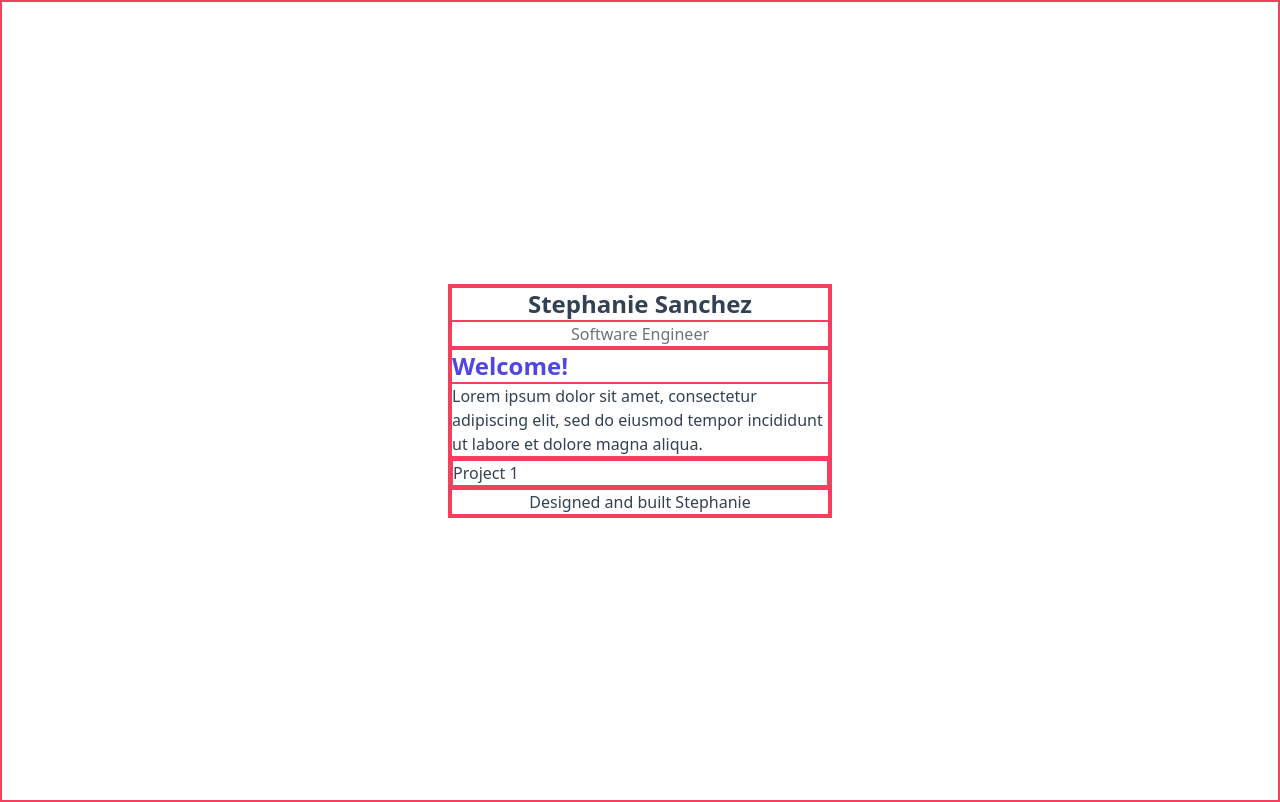
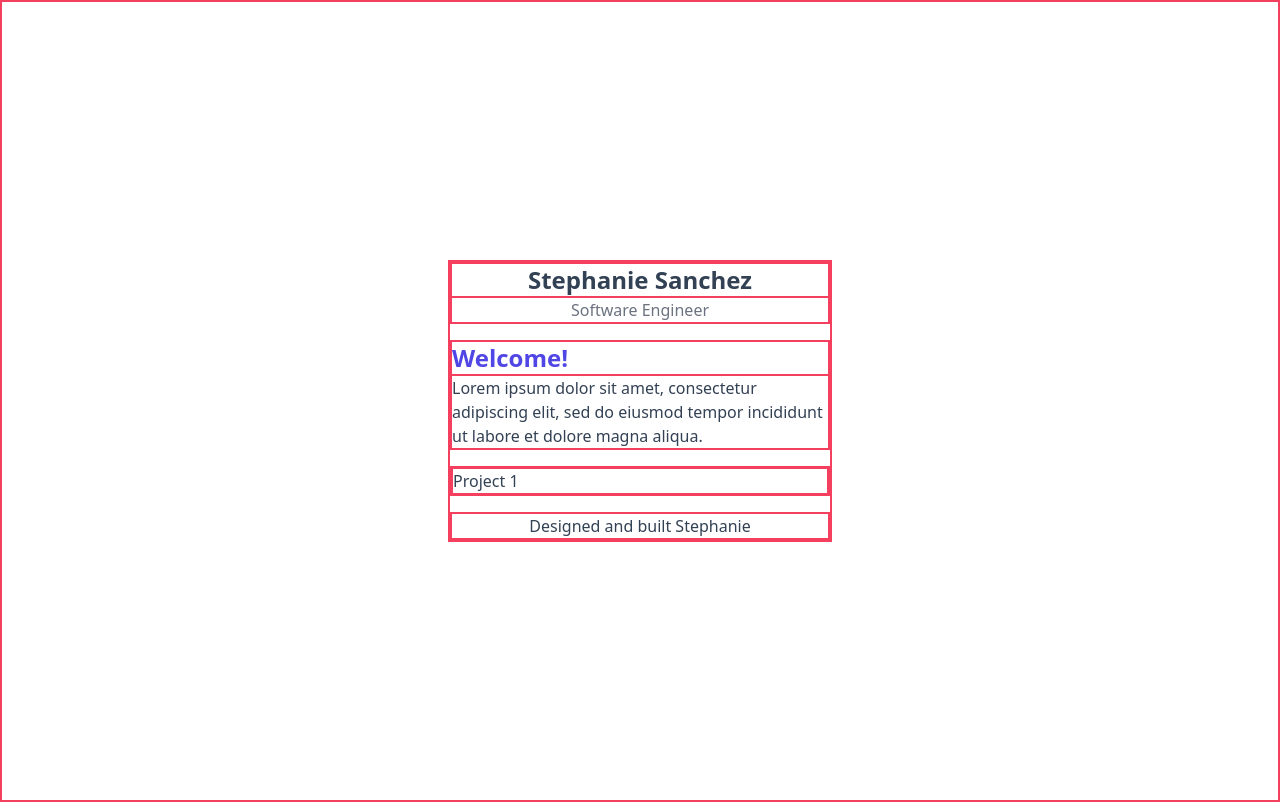
Before and after one commit to StephanieKSanchez/simple-portfolio-site, a Next.js app: page / in a window 1280 px wide. Built offline with nearby package versions, Linux system fonts and the light colour scheme.

Commit message:
added vertical flex box so objects are spaced out top to bottom

```diff
--- a/pages/index.tsx
+++ b/pages/index.tsx
@@ -10,7 +10,7 @@ import ProjectPreview from "../components/project-preview";
 const Home: NextPage = () => {
   return (
     <Layout>
-      <div className="text-slate-700">
+      <div className="text-slate-700 flex flex-col gap-4">
         <Header />
         <Profile />
         <div>
```
